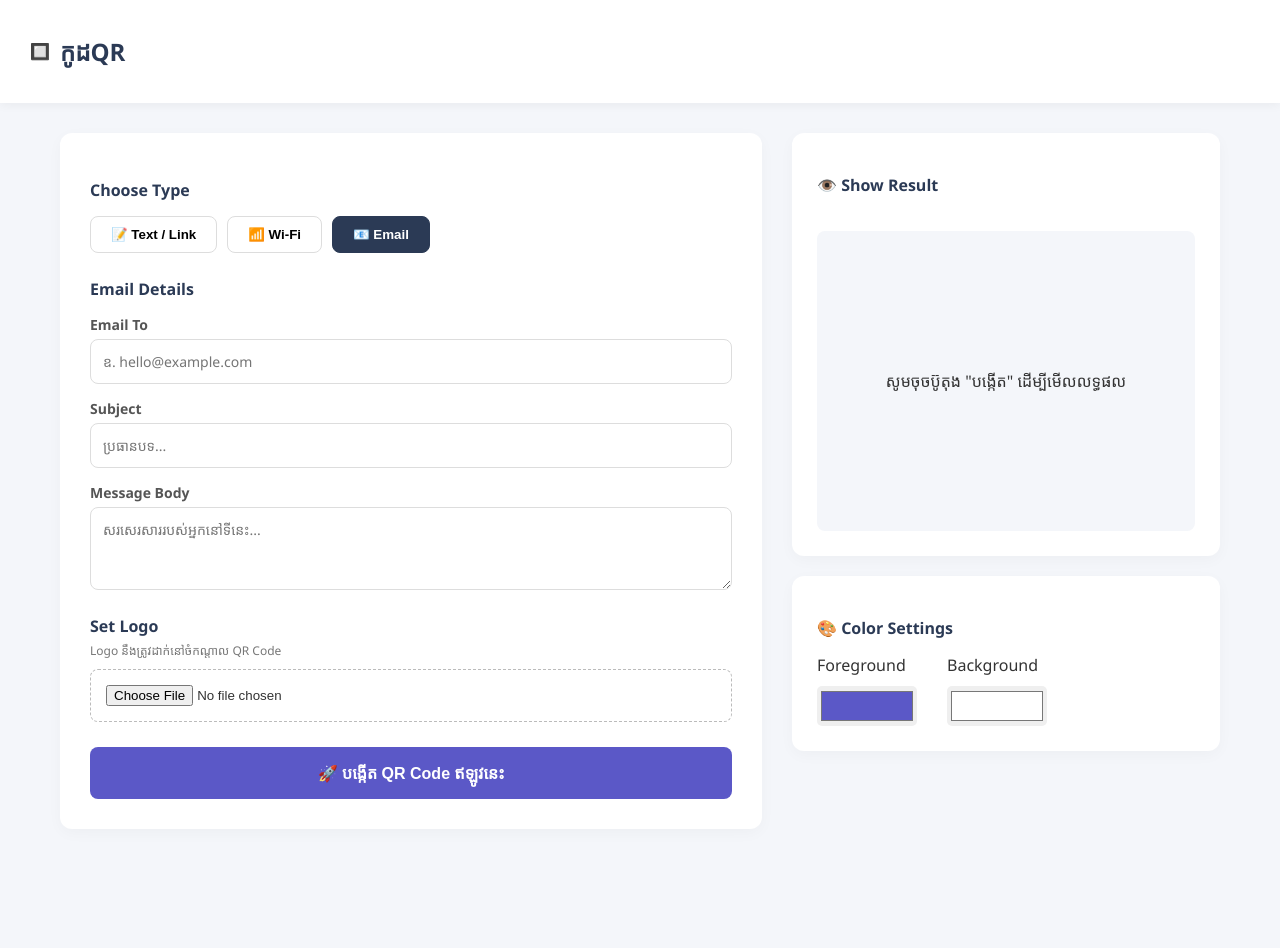
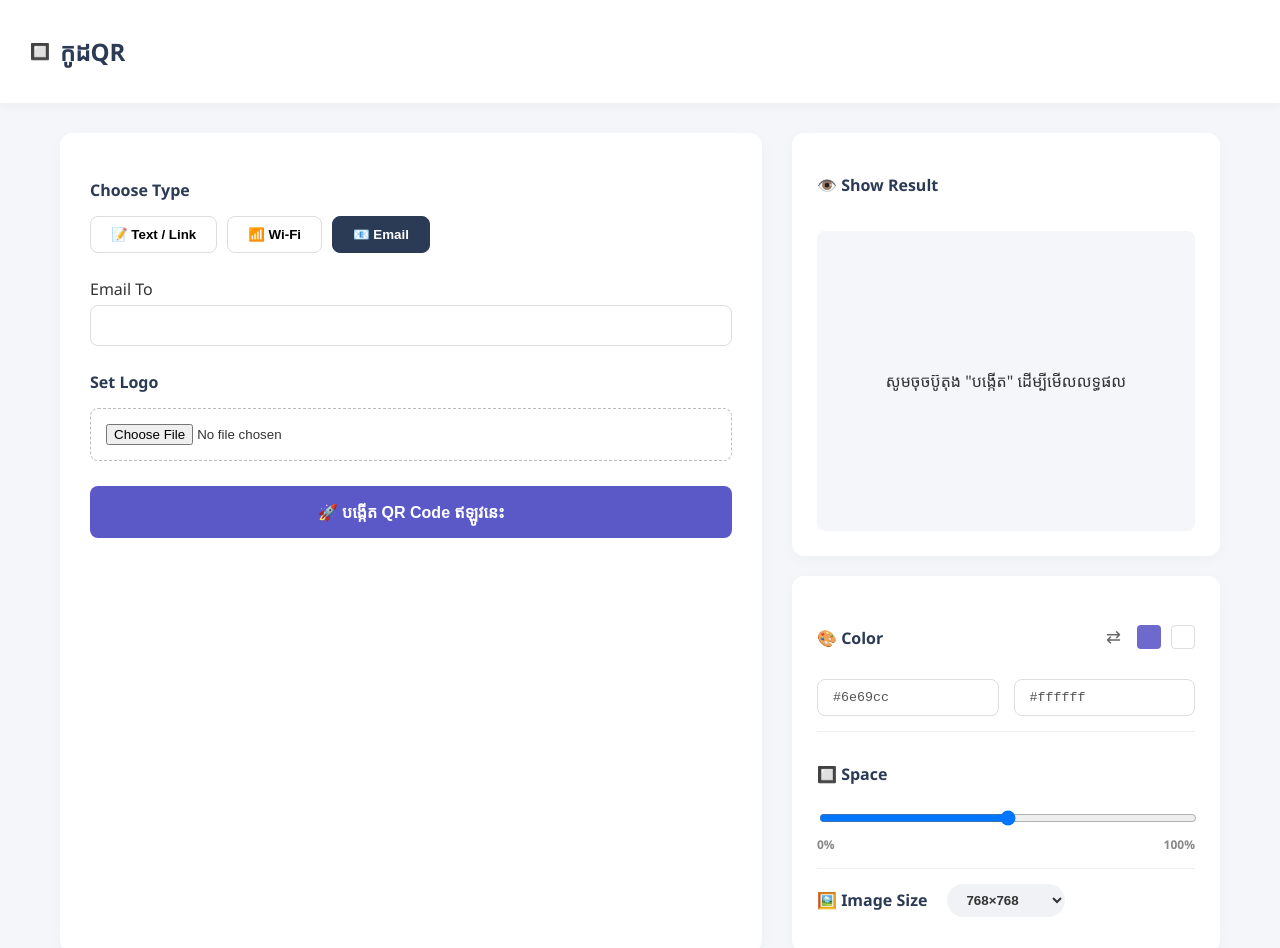
Before and after one commit to itachi1920x1080/QR-Code-Generator, a Vue app in the folder frontend/: page / in a window 1280 px wide. Both pictures are taken after a click on the button "📧 Email". Shown: the top 948 px of the page. Before the commit the page ends 859 px from the top, so only its background shows below. Built offline with nearby package versions, Linux system fonts and the light colour scheme.

Commit message:
Add advanced settings UI (Color swap, Space, Image Size) and update backend to handle new parameters

```diff
--- a/frontend/src/App.vue
+++ b/frontend/src/App.vue
@@ -2,32 +2,35 @@
 import { ref } from 'vue'
 import axios from 'axios'
 
-// ១. អថេរកំណត់ Tab ដែលកំពុងបើក
-const activeTab = ref('text') // 'text', 'wifi', 'email'
-
-// ២. អថេរផ្ទុកទិន្នន័យតាមប្រភេទនីមួយៗ
-// --> សម្រាប់ Text/Link
+const activeTab = ref('text')
 const textInput = ref('https://google.com')
 
-// --> សម្រាប់ Wi-Fi
 const wifiSsid = ref('')
 const wifiPassword = ref('')
 const wifiEncryption = ref('WPA')
 const wifiHidden = ref(false)
 
-// --> សម្រាប់ Email
 const emailAddress = ref('')
 const emailSubject = ref('')
 const emailBody = ref('')
 
-// ៣. អថេរសម្រាប់ការកំណត់ទូទៅ (ពណ៌ និង Logo)
-const fgColor = ref('#5b58c7')
+// អថេរថ្មីសម្រាប់ UI កម្រិតខ្ពស់
+const fgColor = ref('#6e69cc')
 const bgColor = ref('#ffffff')
+const spaceValue = ref(50) // Space ពី 0 ដល់ 100
+const imageSize = ref(768) // ទំហំរូបភាពលំនាំដើម
+
 const logoFile = ref(null)
 const qrImageUrl = ref(null)
 const isLoading = ref(false)
 
-// មុខងារ Logo
+// មុខងារប្តូរពណ៌ចុះឡើង (Swap Colors)
+const swapColors = () => {
+  const temp = fgColor.value
+  fgColor.value = bgColor.value
+  bgColor.value = temp
+}
+
 const handleLogoUpload = (event) => {
   const file = event.target.files[0]
   if (file) logoFile.value = file
@@ -38,42 +41,33 @@ const removeLogo = () => {
   document.getElementById('logoInput').value = ''
 }
 
-// មុខងារផ្គុំទិន្នន័យទៅជាទម្រង់ QR ស្តង់ដារ
 const getFormattedData = () => {
-  if (activeTab.value === 'text') {
-    return textInput.value
-  } else if (activeTab.value === 'wifi') {
-    const hidden = wifiHidden.value ? 'true' : 'false'
-    return `WIFI:T:${wifiEncryption.value};S:${wifiSsid.value};P:${wifiPassword.value};H:${hidden};;`
-  } else if (activeTab.value === 'email') {
-    return `mailto:${emailAddress.value}?subject=${encodeURIComponent(emailSubject.value)}&body=${encodeURIComponent(emailBody.value)}`
-  }
+  if (activeTab.value === 'text') return textInput.value
+  if (activeTab.value === 'wifi') return `WIFI:T:${wifiEncryption.value};S:${wifiSsid.value};P:${wifiPassword.value};H:${wifiHidden.value ? 'true' : 'false'};;`
+  if (activeTab.value === 'email') return `mailto:${emailAddress.value}?subject=${encodeURIComponent(emailSubject.value)}&body=${encodeURIComponent(emailBody.value)}`
   return ''
 }
 
-// មុខងារហៅ API ទៅកាន់ Backend
 const generateQR = async () => {
   const finalData = getFormattedData()
-
-  if (!finalData) {
-    alert("សូមបំពេញព័ត៌មានឲ្យបានគ្រប់គ្រាន់ជាមុនសិន!")
-    return
-  }
+  if (!finalData) { alert("សូមបំពេញព័ត៌មានឲ្យបានគ្រប់គ្រាន់!"); return }
 
   isLoading.value = true
 
   try {
     const formData = new FormData()
-    formData.append('text', finalData) // បញ្ជូនទិន្នន័យដែលបានផ្គុំរួច
+    formData.append('text', finalData)
     formData.append('type', activeTab.value)
     formData.append('fg_color', fgColor.value)
     formData.append('bg_color', bgColor.value)
 
-    if (logoFile.value) {
-      formData.append('logo', logoFile.value)
-    }
+    // បម្លែង % របស់ Space ទៅជាទំហំគែម (Border) របស់ QR ពី 0 ទៅ 10
+    const borderValue = Math.floor((spaceValue.value / 100) * 10)
+    formData.append('space', borderValue)
+    formData.append('size', imageSize.value)
 
-    // ប្តូរ URL ទៅជា Link API ពិតប្រាកដរបស់អ្នកនៅលើ Render
+    if (logoFile.value) formData.append('logo', logoFile.value)
+
     const response = await axios.post(`https://qr-code-generator-m7bj.onrender.com/api/generate`, formData, {
       headers: { 'Content-Type': 'multipart/form-data' },
       responseType: 'blob'
@@ -84,7 +78,7 @@ const generateQR = async () => {
 
   } catch (error) {
     console.error("មានបញ្ហា:", error)
-    alert("មិនអាចបង្កើត QR Code បានទេ។ សូមពិនិត្យមើល Backend របស់អ្នក។")
+    alert("មិនអាចបង្កើត QR Code បានទេ។")
   } finally {
     isLoading.value = false
   }
@@ -118,58 +112,18 @@ const generateQR = async () => {
         </div>
 
         <div v-if="activeTab === 'wifi'" class="section fade-in">
-          <h3>Wi-Fi Details</h3>
-          <div class="form-group">
-            <label>Network Name (SSID)</label>
-            <input type="text" v-model="wifiSsid" placeholder="ឧ. MyHomeWiFi" />
-          </div>
-          <div class="form-group">
-            <label>Password</label>
-            <input type="password" v-model="wifiPassword" placeholder="បញ្ចូលលេខសម្ងាត់" />
-          </div>
-          <div class="form-row">
-            <div class="form-group">
-              <label>Encryption</label>
-              <select v-model="wifiEncryption">
-                <option value="WPA">WPA/WPA2</option>
-                <option value="WEP">WEP</option>
-                <option value="nopass">គ្មានលេខសម្ងាត់ (None)</option>
-              </select>
-            </div>
-            <div class="form-group checkbox-group">
-              <label>
-                <input type="checkbox" v-model="wifiHidden" />
-                Hidden Network
-              </label>
-            </div>
-          </div>
+           <div class="form-group"><label>Network Name (SSID)</label><input type="text" v-model="wifiSsid" /></div>
+           <div class="form-group"><label>Password</label><input type="password" v-model="wifiPassword" /></div>
         </div>
-
         <div v-if="activeTab === 'email'" class="section fade-in">
-          <h3>Email Details</h3>
-          <div class="form-group">
-            <label>Email To</label>
-            <input type="email" v-model="emailAddress" placeholder="ឧ. hello@example.com" />
-          </div>
-          <div class="form-group">
-            <label>Subject</label>
-            <input type="text" v-model="emailSubject" placeholder="ប្រធានបទ..." />
-          </div>
-          <div class="form-group">
-            <label>Message Body</label>
-            <textarea v-model="emailBody" rows="3" placeholder="សរសេរសាររបស់អ្នកនៅទីនេះ..."></textarea>
-          </div>
+           <div class="form-group"><label>Email To</label><input type="email" v-model="emailAddress" /></div>
         </div>
 
         <div class="section">
           <h3>Set Logo</h3>
-          <p class="subtitle">Logo នឹងត្រូវដាក់នៅចំកណ្តាល QR Code</p>
           <div class="upload-box">
             <input type="file" id="logoInput" accept="image/png, image/jpeg" @change="handleLogoUpload" />
-            <span v-if="logoFile" class="file-name">
-              {{ logoFile.name }}
-              <button @click.prevent="removeLogo" class="remove-btn">❌</button>
-            </span>
+            <span v-if="logoFile" class="file-name">{{ logoFile.name }} <button @click.prevent="removeLogo" class="remove-btn">❌</button></span>
           </div>
         </div>
 
@@ -186,24 +140,52 @@ const generateQR = async () => {
           </div>
           <div class="qr-display">
             <img v-if="qrImageUrl" :src="qrImageUrl" alt="QR Code" class="qr-image" />
-            <div v-else class="placeholder">
-              <p>សូមចុចប៊ូតុង "បង្កើត" ដើម្បីមើលលទ្ធផល</p>
-            </div>
+            <div v-else class="placeholder"><p>សូមចុចប៊ូតុង "បង្កើត" ដើម្បីមើលលទ្ធផល</p></div>
           </div>
         </div>
 
-        <div class="color-settings-card">
-          <h3>🎨 Color Settings</h3>
-          <div class="color-row">
-            <div class="color-picker-group">
-              <label>Foreground</label>
-              <input type="color" v-model="fgColor" />
+        <div class="advanced-settings-card">
+
+          <div class="setting-group">
+            <div class="setting-header">
+              <h3>🎨 Color</h3>
+              <div class="color-swatch-area">
+                <button class="swap-btn" @click="swapColors">⇄</button>
+                <div class="color-preview" :style="{ backgroundColor: fgColor }"></div>
+                <div class="color-preview bordered" :style="{ backgroundColor: bgColor }"></div>
+              </div>
             </div>
-            <div class="color-picker-group">
-              <label>Background</label>
-              <input type="color" v-model="bgColor" />
+            <div class="color-inputs">
+              <div class="hex-input-box">
+                <input type="color" v-model="fgColor" class="hidden-color-picker">
+                <input type="text" v-model="fgColor" class="hex-text">
+              </div>
+              <div class="hex-input-box">
+                <input type="color" v-model="bgColor" class="hidden-color-picker">
+                <input type="text" v-model="bgColor" class="hex-text">
+              </div>
             </div>
           </div>
+
+          <div class="setting-group border-top">
+            <h3>🔲 Space</h3>
+            <input type="range" min="0" max="100" v-model="spaceValue" class="custom-slider">
+            <div class="slider-labels">
+              <span>0%</span>
+              <span>100%</span>
+            </div>
+          </div>
+
+          <div class="setting-group border-top size-section">
+            <h3 class="inline-h3">🖼️ Image Size</h3>
+            <select v-model="imageSize" class="size-dropdown">
+              <option value="512">512×512</option>
+              <option value="768">768×768</option>
+              <option value="1024">1024×1024</option>
+              <option value="2048">2048×2048</option>
+            </select>
+          </div>
+
         </div>
       </div>
 
@@ -212,218 +194,99 @@ const generateQR = async () => {
 </template>
 
 <style scoped>
-/* រចនាប័ទ្មទូទៅ (រក្សាទុកភាគច្រើនដូចចាស់) */
-.app-wrapper {
-  font-family: 'Segoe UI', Tahoma, Geneva, Verdana, sans-serif;
-  color: #333;
-}
+/* រចនាប័ទ្មចាស់ៗរក្សាដដែល */
+.app-wrapper { font-family: 'Segoe UI', Tahoma, Geneva, Verdana, sans-serif; color: #333; }
+.header { background: white; padding: 15px 30px; box-shadow: 0 2px 10px rgba(0,0,0,0.05); }
+.logo-area { display: flex; align-items: center; gap: 10px; color: #2b3a55; font-weight: bold; }
+.main-container { display: flex; max-width: 1200px; margin: 30px auto; gap: 30px; padding: 0 20px; }
+.left-panel { flex: 1.2; background: white; padding: 30px; border-radius: 12px; box-shadow: 0 4px 15px rgba(0,0,0,0.03); }
+.section { margin-bottom: 25px; }
+h3 { font-size: 16px; color: #2b3a55; margin-bottom: 15px; }
+.tabs { display: flex; gap: 10px; margin-bottom: 20px; }
+.tab { padding: 10px 20px; border: 1px solid #ddd; background: white; border-radius: 8px; cursor: pointer; font-weight: bold; }
+.tab.active { background: #2b3a55; color: white; border-color: #2b3a55; }
+.form-group { margin-bottom: 15px; display: flex; flex-direction: column; gap: 5px; }
+input[type="text"], input[type="password"], input[type="email"], textarea { width: 100%; padding: 12px; border: 1px solid #ddd; border-radius: 8px; box-sizing: border-box; }
+.upload-box { display: flex; align-items: center; gap: 15px; border: 1px dashed #bbb; padding: 15px; border-radius: 8px; }
+.generate-btn { width: 100%; padding: 15px; background: #5b58c7; color: white; border: none; border-radius: 8px; font-size: 16px; font-weight: bold; cursor: pointer; transition: 0.3s; }
+.right-panel { flex: 0.8; display: flex; flex-direction: column; gap: 20px; }
+.preview-card { background: white; padding: 25px; border-radius: 12px; box-shadow: 0 4px 15px rgba(0,0,0,0.03); }
+.preview-header { display: flex; justify-content: space-between; align-items: center; margin-bottom: 20px; }
+.download-btn { padding: 8px 15px; border: 1px solid #ddd; border-radius: 6px; text-decoration: none; color: #333; }
+.qr-display { display: flex; justify-content: center; align-items: center; background: #f4f6fa; border-radius: 8px; min-height: 300px; padding: 20px; }
+.qr-image { max-width: 100%; border-radius: 8px; }
 
-.header {
+/* CSS ថ្មីសម្រាប់ UI របស់ Settings (Color, Space, Size) */
+.advanced-settings-card {
   background: white;
-  padding: 15px 30px;
-  box-shadow: 0 2px 10px rgba(0,0,0,0.05);
-}
-
-.logo-area {
-  display: flex;
-  align-items: center;
-  gap: 10px;
-  color: #2b3a55;
-  font-weight: bold;
-}
-
-.main-container {
-  display: flex;
-  max-width: 1200px;
-  margin: 30px auto;
-  gap: 30px;
-  padding: 0 20px;
-}
-
-.left-panel {
-  flex: 1.2;
-  background: white;
-  padding: 30px;
+  padding: 20px 25px;
   border-radius: 12px;
   box-shadow: 0 4px 15px rgba(0,0,0,0.03);
 }
 
-.section {
-  margin-bottom: 25px;
-}
+.setting-group { padding: 15px 0; }
+.border-top { border-top: 1px solid #f0f0f0; }
 
-h3 {
-  font-size: 16px;
-  color: #2b3a55;
+.setting-header {
+  display: flex;
+  justify-content: space-between;
+  align-items: center;
   margin-bottom: 15px;
 }
 
-.subtitle {
-  font-size: 12px;
-  color: #777;
-  margin-top: -10px;
-  margin-bottom: 10px;
+.color-swatch-area {
+  display: flex;
+  align-items: center;
+  gap: 10px;
 }
 
-.tabs {
-  display: flex;
-  gap: 10px;
-  margin-bottom: 20px;
+.swap-btn {
+  background: none; border: none; cursor: pointer; font-size: 18px; color: #666;
 }
 
-.tab {
-  padding: 10px 20px;
-  border: 1px solid #ddd;
-  background: white;
-  border-radius: 8px;
-  cursor: pointer;
-  font-weight: bold;
-  transition: 0.2s;
+.color-preview {
+  width: 24px; height: 24px; border-radius: 4px;
+}
+.bordered { border: 1px solid #ddd; }
+
+.color-inputs {
+  display: flex; gap: 15px;
 }
 
-.tab.active {
-  background: #2b3a55;
-  color: white;
-  border-color: #2b3a55;
+.hex-input-box {
+  flex: 1;
+  display: flex;
+  align-items: center;
+  border: 1px solid #ddd;
+  border-radius: 8px;
+  padding: 5px 10px;
+  position: relative;
 }
 
-/* CSS ថ្មីសម្រាប់ទម្រង់បញ្ចូលទិន្នន័យ (Forms) */
-.form-group {
-  margin-bottom: 15px;
-  display: flex;
-  flex-direction: column;
-  gap: 5px;
+.hidden-color-picker {
+  opacity: 0; position: absolute; width: 100%; height: 100%; cursor: pointer;
 }
 
-.form-group label {
-  font-size: 14px;
-  font-weight: bold;
-  color: #555;
+.hex-text {
+  border: none !important; padding: 5px !important; color: #555; font-weight: 500; font-family: monospace; pointer-events: none;
 }
 
-.form-row {
-  display: flex;
-  gap: 20px;
+/* តុបតែង Slider (Space) */
+.custom-slider {
+  width: 100%; margin-top: 10px; cursor: pointer;
+}
+.slider-labels {
+  display: flex; justify-content: space-between; font-size: 12px; color: #888; margin-top: 5px; font-weight: bold;
 }
 
-.form-row .form-group {
-  flex: 1;
+/* តុបតែង Image Size */
+.size-section {
+  display: flex; align-items: center; gap: 20px;
 }
-
-.checkbox-group {
-  flex-direction: row;
-  align-items: center;
-  margin-top: 25px;
+.inline-h3 { margin: 0; }
+.size-dropdown {
+  background: #f0f2f5; border: none; padding: 8px 15px; border-radius: 20px; font-weight: bold; color: #333; outline: none; cursor: pointer;
 }
-
-input[type="text"], input[type="password"], input[type="email"], select, textarea {
-  width: 100%;
-  padding: 12px;
-  border: 1px solid #ddd;
-  border-radius: 8px;
-  font-size: 14px;
-  box-sizing: border-box;
-  font-family: inherit;
-}
-
-.fade-in {
-  animation: fadeIn 0.3s ease-in-out;
-}
-
-@keyframes fadeIn {
-  from { opacity: 0; transform: translateY(-5px); }
-  to { opacity: 1; transform: translateY(0); }
-}
-
-/* ផ្នែកផ្សេងៗទៀតរក្សាដូចចាស់ */
-.upload-box {
-  display: flex;
-  align-items: center;
-  gap: 15px;
-  border: 1px dashed #bbb;
-  padding: 15px;
-  border-radius: 8px;
-}
-
-.file-name {
-  font-size: 14px;
-  color: #4CAF50;
-  font-weight: bold;
-}
-
-.remove-btn {
-  background: none;
-  border: none;
-  cursor: pointer;
-  margin-left: 10px;
-}
-
-.generate-btn {
-  width: 100%;
-  padding: 15px;
-  background: #5b58c7;
-  color: white;
-  border: none;
-  border-radius: 8px;
-  font-size: 16px;
-  font-weight: bold;
-  cursor: pointer;
-  transition: 0.3s;
-}
-
-.generate-btn:hover { background: #4a47a3; }
-.generate-btn:disabled { background: #ccc; }
-
-.right-panel {
-  flex: 0.8;
-  display: flex;
-  flex-direction: column;
-  gap: 20px;
-}
-
-.preview-card, .color-settings-card {
-  background: white;
-  padding: 25px;
-  border-radius: 12px;
-  box-shadow: 0 4px 15px rgba(0,0,0,0.03);
-}
-
-.preview-header {
-  display: flex;
-  justify-content: space-between;
-  align-items: center;
-  margin-bottom: 20px;
-}
-
-.download-btn {
-  padding: 8px 15px;
-  background: white;
-  border: 1px solid #ddd;
-  border-radius: 6px;
-  text-decoration: none;
-  color: #333;
-  font-size: 14px;
-}
-
-.qr-display {
-  display: flex;
-  justify-content: center;
-  align-items: center;
-  background: #f4f6fa;
-  border-radius: 8px;
-  min-height: 300px;
-  padding: 20px;
-}
-
-.qr-image {
-  max-width: 100%;
-  border-radius: 8px;
-  box-shadow: 0 5px 15px rgba(0,0,0,0.1);
-}
-
-.color-row { display: flex; gap: 30px; }
-.color-picker-group { display: flex; flex-direction: column; gap: 10px; }
-input[type="color"] { width: 100px; height: 40px; border: none; border-radius: 5px; cursor: pointer; }
 
 @media (max-width: 768px) { .main-container { flex-direction: column; } }
 </style>
```
Also changed, not shown: 2 other files (tests, documents, lock files or other folders).
